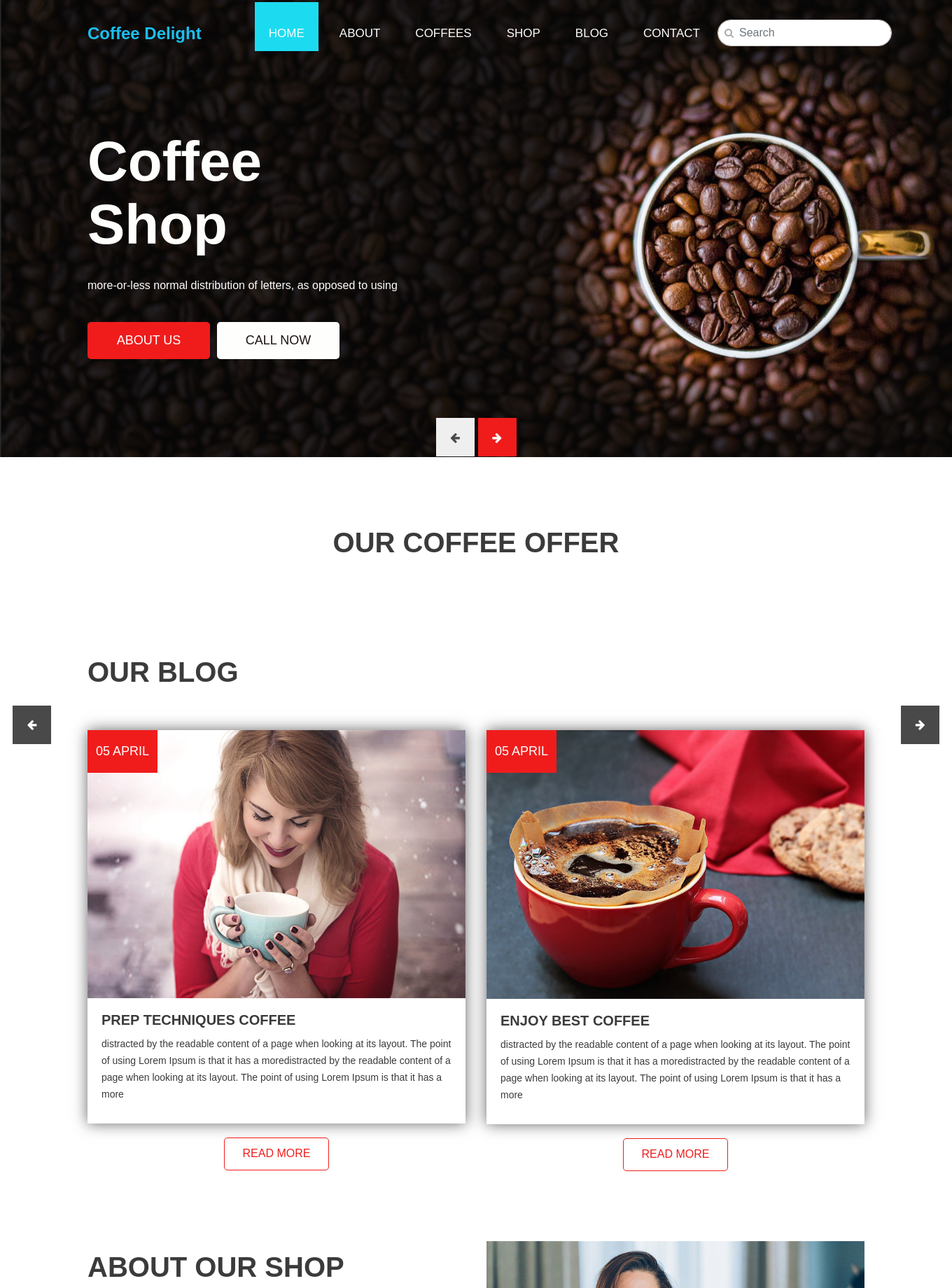
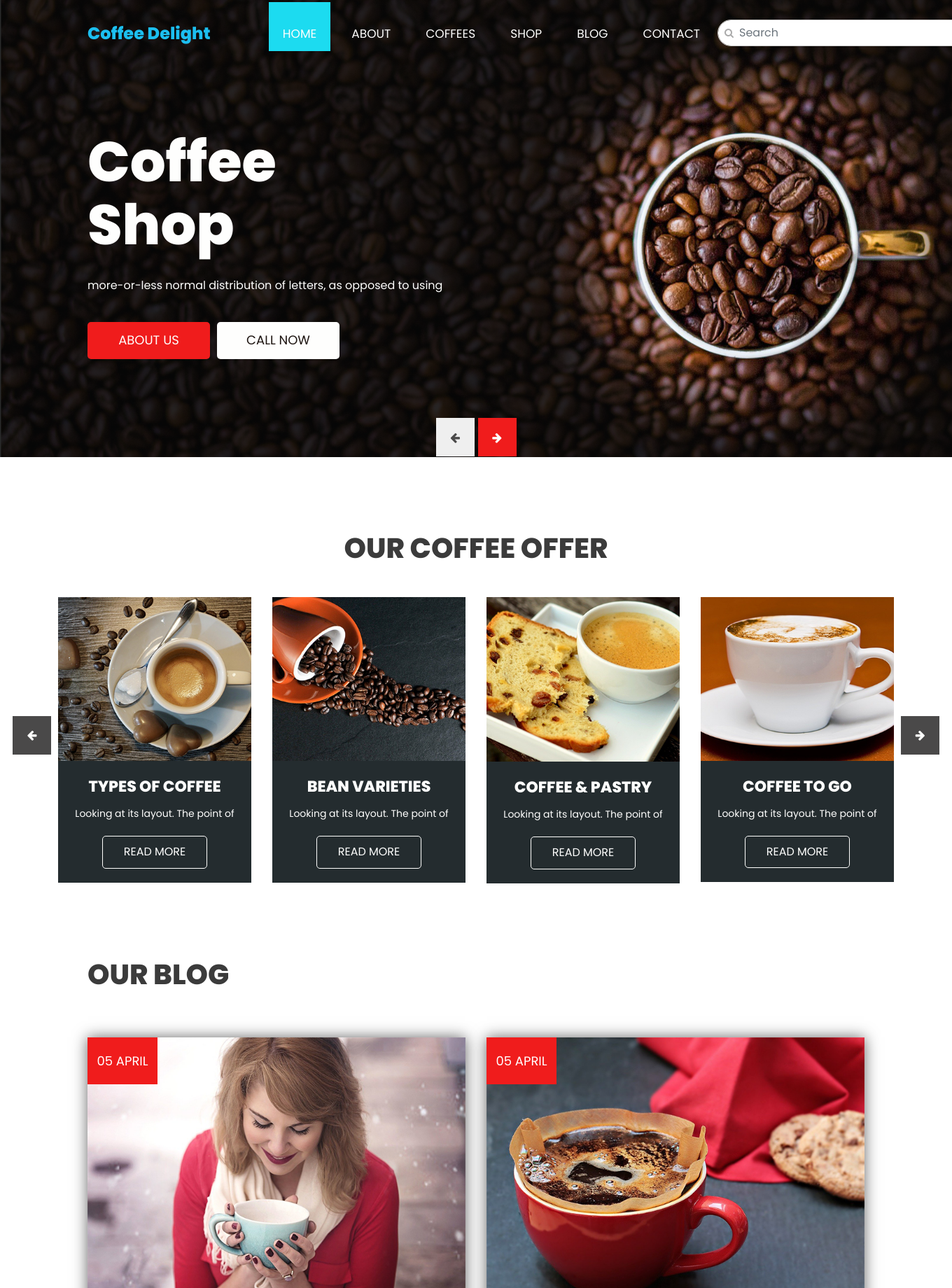
Before and after one commit to Beekash99/cafemanagement, a Django app: page / in a window 1360 px wide; the page is wider, and only the part inside the window is pictured. Shown: the top 1840 px of that part at 70% size. Run offline with Django 4.2, Linux system fonts and the light colour scheme; some libraries are stand-ins or nearby versions.

Commit message:
made conatct

```diff
--- a/cafe/urls.py
+++ b/cafe/urls.py
@@ -1,10 +1,12 @@
 from django.urls import path, include
 from django.contrib import admin
 from cafe import views
+from cafe.views import contact_us_view
+
 from django.conf import settings
 from django.conf.urls.static import static
 
 urlpatterns = [
   path('', views.home_page, name='home_page'),
-  path('coffee/', views.coffee_list, name='coffee_list'),
-]
+  path('contact-us/', contact_us_view, name='Contact_Us')
+  ]
--- a/cafe/views.py
+++ b/cafe/views.py
@@ -1,12 +1,20 @@
 from django.shortcuts import render
-from cafe.models import Coffee
+from cafe.forms import ContactUsForm
 
 def home_page(request):
-  return render(request,"index.html")
+    return render(request,"index.html")
 
 
 
-def coffee_list(request):
-    coffee_list = Coffee.objects.all()
-    print(coffee_list)
-    return render(request, 'coffee.html', {'coffee_list': coffee_list})
+
+def contact_us_view(request):
+    if request.method == "POST":
+        form = ContactUsForm(request.POST)
+        if form.is_valid():
+            form.save()
+            return render(request, 'index.html')  # Or redirect to a success URL
+        else:
+            print("Form Errors:", form.errors)  # Debug any errors
+    else:
+        form = ContactUsForm()
+    return render(request, 'contact.html', {'form': form,})
--- /dev/null
+++ b/templates/banner.html
@@ -0,0 +1,58 @@
+{% load static %}
+<div class="banner_section layout_padding">
+      <div class="container">
+         <div id="banner_slider" class="carousel slide" data-ride="carousel">
+            <div class="carousel-inner">
+               <div class="carousel-item active">
+                  <div class="row">
+                     <div class="col-md-12">
+                        <div class="banner_taital_main">
+                           <h1 class="banner_taital">Coffee <br>Shop</h1>
+                           <p class="banner_text">more-or-less normal distribution of letters, as opposed to using </p>
+                           <div class="btn_main">
+                              <div class="about_bt active"><a href="#">About Us</a></div>
+                              <div class="callnow_bt"><a href="#">Call Now</a></div>
+                           </div>
+                        </div>
+                     </div>
+                  </div>
+               </div>
+               <div class="carousel-item">
+                  <div class="row">
+                     <div class="col-md-12">
+                        <div class="banner_taital_main">
+                           <h1 class="banner_taital">Coffee <br>Shop</h1>
+                           <p class="banner_text">more-or-less normal distribution of letters, as opposed to using </p>
+                           <div class="btn_main">
+                              <div class="about_bt active"><a href="#">About Us</a></div>
+                              <div class="callnow_bt"><a href="#">Call Now</a></div>
+                           </div>
+                        </div>
+                     </div>
+                  </div>
+               </div>
+               <div class="carousel-item">
+                  <div class="row">
+                     <div class="col-md-12">
+                        <div class="banner_taital_main">
+                           <h1 class="banner_taital">Coffee <br>Shop</h1>
+                           <p class="banner_text">more-or-less normal distribution of letters, as opposed to using </p>
+                           <div class="btn_main">
+                              <div class="about_bt active"><a href="#">About Us</a></div>
+                              <div class="callnow_bt"><a href="#">Call Now</a></div>
+                           </div>
+                        </div>
+                     </div>
+                  </div>
+               </div>
+            </div>
+            <a class="carousel-control-prev" href="#banner_slider" role="button" data-slide="prev">
+               <i class="fa fa-arrow-left"></i>
+            </a>
+            <a class="carousel-control-next" href="#banner_slider" role="button" data-slide="next">
+               <i class="fa fa-arrow-right"></i>
+            </a>
+         </div>
+      </div>
+   </div>
+</div>
--- a/templates/coffee.html
+++ b/templates/coffee.html
@@ -3,40 +3,67 @@
     <div class="container">
         <div class="row">
             <div class="col-md-12">
-                <h1 class="coffee_taital">OUR COFFEE OFFER</h1>
+                <h1 class="coffee_taital">OUR Coffee OFFER</h1>
             </div>
         </div>
     </div>
-
     <div class="coffee_section_2">
-        <div id="main_slider" class="carousel slide" data-ride="carousel" data-interval="5000">
+        <div id="main_slider" class="carousel slide" data-ride="carousel">
             <div class="carousel-inner">
-                {% for coffee in coffee_list %}
-                    <div class="carousel-item {% if forloop.first %}active{% endif %}">
+                <div class="carousel-item active">
                     <div class="container-fluid">
                         <div class="row">
                             <div class="col-lg-3 col-md-6">
                                 <div class="coffee_img">
-                                        <!-- Coffee image -->
-                                        <img src="{{ coffee.image.url }}" alt="{{ coffee.title }}" style="width:100%; height:auto;">
+                                    <img src="{% static 'images/img-1.png' %}" alt="Coffee Image 1">
                                 </div>
                                 <div class="coffee_box">
-                                        <h3 class="types_text">{{ coffee.title }}</h3> <!-- Coffee title -->
-                                        <p>{{ coffee.description }}</p> <!-- Coffee description -->
-                                        {% if coffee.price %}
-                                            <p>Price: ${{ coffee.price }}</p> <!-- Coffee price -->
-                                        {% else %}
-                                            <p>Price: Not available</p>
-                                        {% endif %}
+                                    <h3 class="types_text">TYPES OF COFFEE</h3>
+                                    <p class="looking_text">Looking at its layout. The point of</p>
+                                    <div class="read_bt"><a href="#">Read More</a></div>
+                                </div>
+                            </div>
+                            <div class="col-lg-3 col-md-6">
+                                <div class="coffee_img">
+                                    <img src="{% static 'images/img-2.png' %}" alt="Coffee Image 2">
+                                </div>
+                                <div class="coffee_box">
+                                    <h3 class="types_text">BEAN VARIETIES</h3>
+                                    <p class="looking_text">Looking at its layout. The point of</p>
+                                    <div class="read_bt"><a href="#">Read More</a></div>
+                                </div>
+                            </div>
+                            <div class="col-lg-3 col-md-6">
+                                <div class="coffee_img">
+                                    <img src="{% static 'images/img-3.png' %}" alt="Coffee Image 3">
+                                </div>
+                                <div class="coffee_box">
+                                    <h3 class="types_text">COFFEE & PASTRY</h3>
+                                    <p class="looking_text">Looking at its layout. The point of</p>
+                                    <div class="read_bt"><a href="#">Read More</a></div>
+                                </div>
+                            </div>
+                            <div class="col-lg-3 col-md-6">
+                                <div class="coffee_img">
+                                    <img src="{% static 'images/img-4.png' %}" alt="Coffee Image 4">
+                                </div>
+                                <div class="coffee_box">
+                                    <h3 class="types_text">COFFEE TO GO</h3>
+                                    <p class="looking_text">Looking at its layout. The point of</p>
+                                    <div class="read_bt"><a href="#">Read More</a></div>
                                 </div>
                             </div>
                         </div>
                     </div>
                 </div>
-                {% endfor %}
+                <!-- Repeat similar structure for other carousel items -->
+                <div class="carousel-item">
+                    <!-- Add content for second slide -->
                 </div>
-
-            <!-- Carousel Controls -->
+                <div class="carousel-item">
+                    <!-- Add content for third slide -->
+                </div>
+            </div>
             <a class="carousel-control-prev" href="#main_slider" role="button" data-slide="prev">
                 <i class="fa fa-arrow-left"></i>
             </a>
--- a/templates/contact.html
+++ b/templates/contact.html
@@ -1,29 +1,50 @@
-{% load static %}
+      {% block layout %}
+      {% include "layout.html" %}
+      {% endblock layout %}
+
+      {% block head %}
+      {% include "head.html" %}
+      {% endblock head %}
+
+
+      {% block contact %}
 <div class="contact_section layout_padding">
   <div class="container">
      <div class="row">
         <div class="col-sm-12">
-           <h1 class="contact_taital">Get In Touch</h1>
+           <h1 class="contact_taital" style="color:white;">Contact Us</h1>
         </div>
      </div>
   </div>
+  <form method="post" action="{% url 'Contact_Us' %}">
+     {% csrf_token %}
      <div class="container-fluid">
        <div class="contact_section_2">
           <div class="row">
              <div class="col-md-12">
                 <div class="mail_section_1">
-                 <input type="text" class="mail_text" placeholder="Your Name" name="Your Name">
-                 <input type="text" class="mail_text" placeholder="Your Email" name="Your Email">
-                 <input type="text" class="mail_text" placeholder="Your Phone" name="Your Phone">
-                 <textarea class="massage-bt" placeholder="Massage" rows="5" id="comment" name="Massage"></textarea>
-                 <div class="send_bt"><a href="#">Send</a></div>
+                   <input type="text" class="mail_text" placeholder="Your Name" name="your_name">
+                   <input type="text" class="mail_text" placeholder="Your Email" name="your_email">
+                   <input type="text" class="mail_text" placeholder="Your Phone" name="your_phone">
+                   <textarea class="massage-bt" placeholder="Message" rows="5" id="comment" name="message"></textarea>
+                   <input type="submit" value="submit" class="btn btn-primary py-3 px-5">
                 </div>
              </div>
+          </div>
+       </div>
+     </div>
+  </form>
   <div class="map_main">
      <div class="map-responsive">
      </div>
   </div>
 </div>
-     </div>
-  </div>
-</div>
+{% endblock contact %}
+
+{% block footer %}
+{% include "footer.html" %}
+{% endblock footer %}
+
+{% block script %}
+{% include "script.html" %}
+{% endblock script %}
--- a/templates/footer.html
+++ b/templates/footer.html
@@ -20,14 +20,19 @@
                  </li>
                  <li>
                     <a href="#">
-                    <i class="fa fa-envelope" aria-hidden="true"></i><span class="padding_left_10">Coffedelight@gmail.com</span>
+                    <i class="fa fa-envelope" aria-hidden="true"></i><span class="padding_left_10">Coffeedelight@gmail.com</span>
                     </a>
                  </li>
               </ul>
            </div>
            <div class="form-group">
-              <textarea class="update_mail" placeholder="Your Email" rows="5" id="comment" name="Your Email"></textarea>
-              <div class="subscribe_bt"><a href="#"><i class="fa fa-arrow-right" aria-hidden="true"></i></a></div>
+            <form method="post" action="" class="email" style="display: flex; align-items: center;justify-content: center; gap: 10px; margin: 10px 0;">
+               {% csrf_token %}
+               <input type="email" class="update_email" placeholder="Your email" id="email" name="email_required" style="padding: 30px; border: 1px solid #ccc; align-items: center; border-radius: 5px; flex: 1;"/>
+               <button type="submit" class="subscribe_button" style="background-color: #007BFF; color: white; border: none; border-radius: 5px; padding: 10px 15px; cursor: pointer;">
+                   <i class="fa fa-arrow-right" aria-hidden="true" style="font-size: 16px;"></i>
+               </button>
+            </form>
            </div>
         </div>
      </div>
@@ -37,8 +42,8 @@
   <div class="container">
      <div class="row">
         <div class="col-sm-12">
-           <p class="copyright_text">2024 All Rights Reserved @ <span>Coffe Delight </span>
-          </p>
+           <p class="copyright_text">2024 All Rights Reserved @ <span>Coffee Delight</span>
+           </p>
         </div>
      </div>
   </div>
--- a/templates/head.html
+++ b/templates/head.html
@@ -3,8 +3,7 @@
 <div class="header_section">
    <div class="container">
       <nav class="navbar navbar-expand-lg navbar-light bg-light">
-         <a class="navbar-brand" href="index.html" style="text-decoration: none; padding: 0; display: flex; align-items: center;">
-            <span style="font-size: 24px; font-weight: bold; color:#1cbff0;">Coffee Delight</span>
+         <a class="navbar-brand" href="{% url 'home_page' %}" style="font-size: 24px; font-weight: bold; color:#1cbff0;">Coffee Delight</span>
    </a>
          <button class="navbar-toggler" type="button" data-toggle="collapse" data-target="#navbarSupportedContent" aria-controls="navbarSupportedContent" aria-expanded="false" aria-label="Toggle navigation">
             <span class="navbar-toggler-icon"></span>
@@ -12,7 +11,7 @@
          <div class="collapse navbar-collapse" id="navbarSupportedContent">
             <ul class="navbar-nav ml-auto">
                <li class="nav-item active">
-                  <a class="nav-link" href="index.html">Home</a>
+                  <a class="nav-link" href="{% url 'home_page' %}">Home</a>
                </li>
                <li class="nav-item">
                   <a class="nav-link" href="about.html">About</a>
@@ -27,7 +26,7 @@
                   <a class="nav-link" href="blog.html">Blog</a>
                </li>
                <li class="nav-item">
-                  <a class="nav-link" href="contact.html">Contact</a>
+                  <a class="nav-link" href="{% url 'Contact_Us' %}">Contact</a>
                </li>
             </ul>
             <form class="form-inline my-2 my-lg-0">
@@ -43,62 +42,3 @@
          </div>
       </nav>
    </div>
-
-   <!-- banner section start -->
-   <div class="banner_section layout_padding">
-      <div class="container">
-         <div id="banner_slider" class="carousel slide" data-ride="carousel">
-            <div class="carousel-inner">
-               <div class="carousel-item active">
-                  <div class="row">
-                     <div class="col-md-12">
-                        <div class="banner_taital_main">
-                           <h1 class="banner_taital">Coffee <br>Shop</h1>
-                           <p class="banner_text">more-or-less normal distribution of letters, as opposed to using </p>
-                           <div class="btn_main">
-                              <div class="about_bt active"><a href="#">About Us</a></div>
-                              <div class="callnow_bt"><a href="#">Call Now</a></div>
-                           </div>
-                        </div>
-                     </div>
-                  </div>
-               </div>
-               <div class="carousel-item">
-                  <div class="row">
-                     <div class="col-md-12">
-                        <div class="banner_taital_main">
-                           <h1 class="banner_taital">Coffee <br>Shop</h1>
-                           <p class="banner_text">more-or-less normal distribution of letters, as opposed to using </p>
-                           <div class="btn_main">
-                              <div class="about_bt active"><a href="#">About Us</a></div>
-                              <div class="callnow_bt"><a href="#">Call Now</a></div>
-                           </div>
-                        </div>
-                     </div>
-                  </div>
-               </div>
-               <div class="carousel-item">
-                  <div class="row">
-                     <div class="col-md-12">
-                        <div class="banner_taital_main">
-                           <h1 class="banner_taital">Coffee <br>Shop</h1>
-                           <p class="banner_text">more-or-less normal distribution of letters, as opposed to using </p>
-                           <div class="btn_main">
-                              <div class="about_bt active"><a href="#">About Us</a></div>
-                              <div class="callnow_bt"><a href="#">Call Now</a></div>
-                           </div>
-                        </div>
-                     </div>
-                  </div>
-               </div>
-            </div>
-            <a class="carousel-control-prev" href="#banner_slider" role="button" data-slide="prev">
-               <i class="fa fa-arrow-left"></i>
-            </a>
-            <a class="carousel-control-next" href="#banner_slider" role="button" data-slide="next">
-               <i class="fa fa-arrow-right"></i>
-            </a>
-         </div>
-      </div>
-   </div>
-</div>
--- a/templates/index.html
+++ b/templates/index.html
@@ -5,6 +5,10 @@
       {% block head %}
       {% include "head.html" %}
       {% endblock head %}
+
+      {% block banner %}
+      {% include "banner.html" %}
+      {% endblock banner %}
 
       {% block coffee %}
       {% include 'coffee.html'%}
@@ -18,9 +22,7 @@
       {% include "aboutus.html" %}
       {% endblock about %}
 
-      {% block contact %}
-      {% include "contact.html" %}
-      {% endblock contact %}
+
 
       {% block footer %}
       {% include "footer.html" %}
--- a/templates/layout.html
+++ b/templates/layout.html
@@ -23,7 +23,7 @@
       <!-- fevicon -->
       <link rel="icon" href="{% static 'images/fevicon.png'%}" type="image/gif" />
       <!-- font css -->
-      <link href="{% static 'https://fonts.googleapis.com/css2?family=Poppins:wght@400;600;800&display=swap'%}" rel="stylesheet">
+      <link href="https://fonts.googleapis.com/css2?family=Poppins:wght@400;600;800&display=swap'" rel="stylesheet">
       <!-- Scrollbar Custom CSS -->
       <link rel="stylesheet" href="{% static 'css/jquery.mCustomScrollbar.min.css'%}">
       <link href="https://cdnjs.cloudflare.com/ajax/libs/font-awesome/6.0.0-beta3/css/all.min.css" rel="stylesheet">
```
Also changed, not shown: cafe/admin.py (+8 -3 lines), cafe/forms.py (added, +8 -0 lines), cafe/models.py (+16 -6 lines), cafe/migrations/0004_contactus.py (added), cafe/migrations/0005_alter_contactus_phone.py (added), cafe/migrations/0006_alter_contactus_phone.py (added), cafe/migrations/0007_rename_message_contactus_message_and_more.py (added), db.sqlite3. Lines whose indentation alone changed are shown as unchanged.
